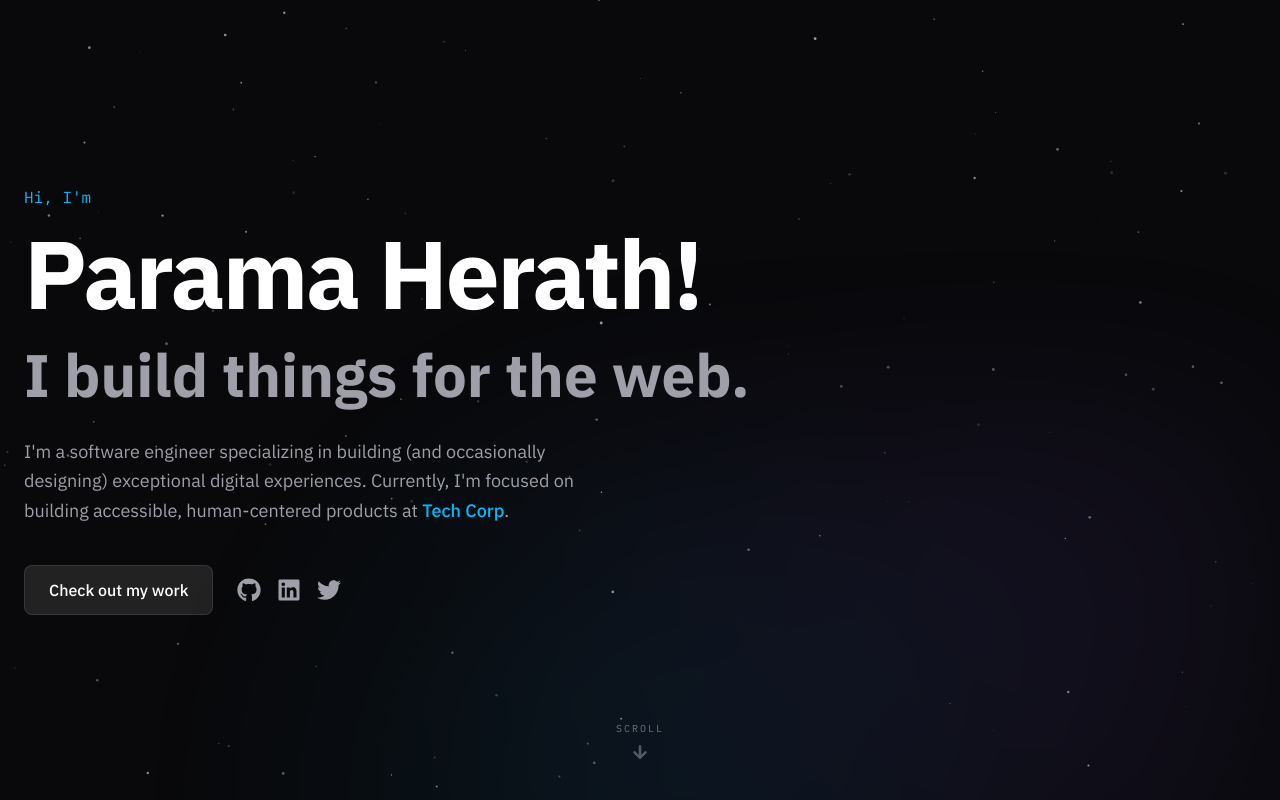
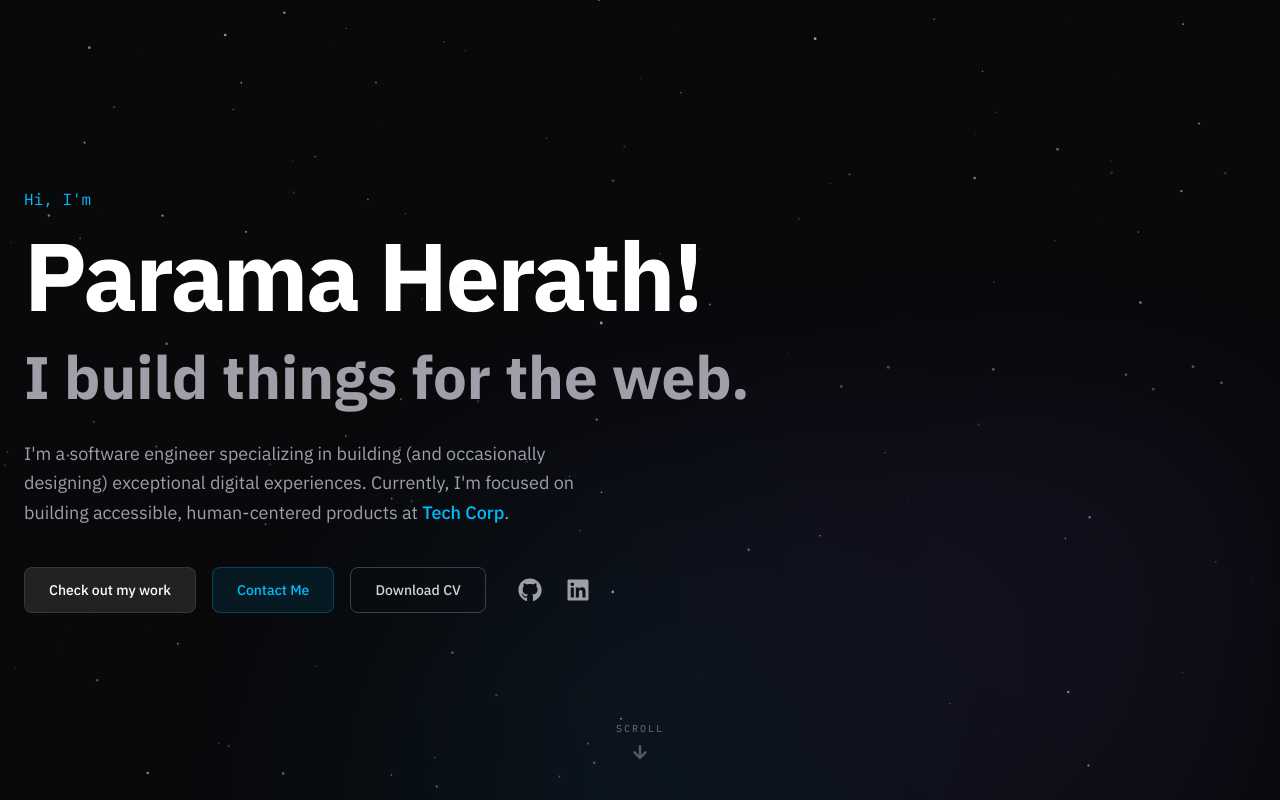
Before and after one commit to ParamaHerath/My-Portfolio, a React app: page / in a window 1280 px wide. Shown: the top 800 px of the page. Built offline with nearby package versions, Linux system fonts and the light colour scheme; the HTML template or start-up script is replaced by a standard one.

Commit message:
Add Contact and CV download buttons to Hero

```diff
--- a/src/components/Hero.tsx
+++ b/src/components/Hero.tsx
@@ -1,5 +1,5 @@
 import { motion } from 'framer-motion';
-import { FaGithub, FaLinkedin, FaTwitter, FaArrowDown } from 'react-icons/fa';
+import { FaGithub, FaLinkedin, FaArrowDown } from 'react-icons/fa';
 
 const Hero = () => {
   return (
@@ -24,17 +24,38 @@ const Hero = () => {
           human-centered products at <span className="text-sky-400 font-medium">Tech Corp</span>.
         </p>
 
-        <div className="flex items-center space-x-6">
-          <motion.button
-            whileHover={{ scale: 1.05 }}
-            whileTap={{ scale: 0.95 }}
-            className="px-6 py-3 bg-white/10 hover:bg-white/20 text-white font-medium rounded-lg border border-white/10 backdrop-blur-sm transition-all"
-          >
-            Check out my work
-          </motion.button>
+        <div className="flex flex-col sm:flex-row items-start sm:items-center gap-6">
+          <div className="flex flex-wrap gap-4">
+            <motion.a
+              href="#projects"
+              whileHover={{ scale: 1.05 }}
+              whileTap={{ scale: 0.95 }}
+              className="px-6 py-3 bg-white/10 hover:bg-white/20 text-white font-medium rounded-lg border border-white/10 backdrop-blur-sm transition-all text-sm"
+            >
+              Check out my work
+            </motion.a>
+            <motion.a
+              href="#contact"
+              whileHover={{ scale: 1.05 }}
+              whileTap={{ scale: 0.95 }}
+              className="px-6 py-3 bg-sky-500/10 hover:bg-sky-500/20 text-sky-400 font-medium rounded-lg border border-sky-500/30 backdrop-blur-sm transition-all text-sm"
+            >
+              Contact Me
+            </motion.a>
+            <motion.a
+              href="/ParamaHerath.pdf"
+              target="_blank"
+              rel="noopener noreferrer"
+              whileHover={{ scale: 1.05 }}
+              whileTap={{ scale: 0.95 }}
+              className="px-6 py-3 bg-transparent hover:bg-white/5 text-zinc-300 font-medium rounded-lg border border-zinc-700 backdrop-blur-sm transition-all text-sm"
+            >
+              Download CV
+            </motion.a>
+          </div>
 
-          <div className="flex space-x-4 text-zinc-400">
-            {[FaGithub, FaLinkedin, FaTwitter].map((Icon, i) => (
+          <div className="flex space-x-6 text-zinc-400 mt-2 sm:mt-0 px-2">
+            {[FaGithub, FaLinkedin].map((Icon, i) => (
               <motion.a
                 key={i}
                 href="#"
```
Also changed, not shown: 1 other file (tests, documents, lock files or other folders).
